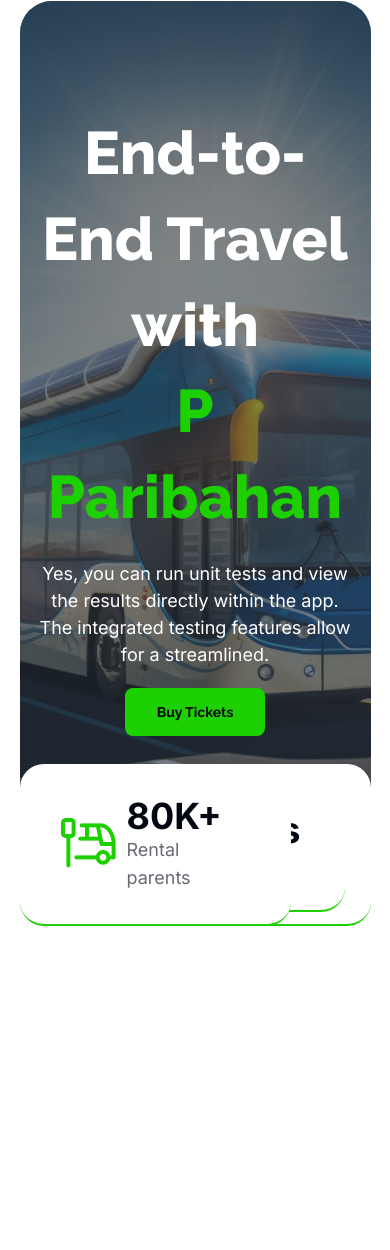
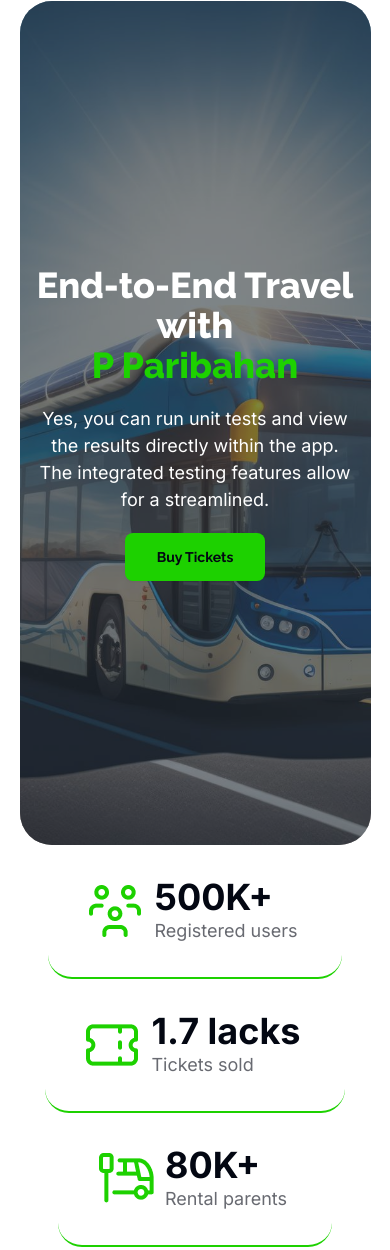
Before and after one commit to ahmadtnvir/Smart-Ticketing, a plain HTML site: page index.html in a window 390 px wide. Shown: the part 159-1409 px from the top of the page. Before the commit the page ends 1085 px from the top, so only its background shows below. Drawn offline with nearby package versions, Linux system fonts and the light colour scheme.

Commit message:
Updated banner section and responsive it for mobile

```diff
--- a/index.html
+++ b/index.html
@@ -102,7 +102,7 @@
         </div>
       </section>
 
-      <!-- !>>>>>>>>>>>>>>>>>>>>>>>>>>>>>> Banner Section <<<<<<<<<<<<<<<<<<<<<<<<<<<< -->
+      <!-- !>>>>>>>>>>>>>>>>> Banner Section (Done With Responsive) <<<<<<<<<<<<<<<<<< -->
       <section class="w-[90%] mt-12 mb-7 mx-auto">
         <div class="relative">
           <div
@@ -113,7 +113,7 @@
             <div class="hero-content text-center text-neutral-content">
               <div class="max-w-3xl">
                 <h1
-                  class="mb-5 raleway-font text-6xl font-extrabold leading-[86px]"
+                  class="mb-5 raleway-font text-4xl lg:text-6xl font-extrabold leading-10 lg:leading-[86px]"
                 >
                   <span class="text-[#FFF]">End-to-End Travel with</span><br />
                   <span class="text-[#1DD100]">P Paribahan</span>
@@ -132,37 +132,42 @@
             </div>
           </div>
           <div>
-            <div class="flex justify-around items-center">
+            <div class="flex flex-col lg:flex-row justify-around items-center">
               <div
-              class="flex gap-2 justify-around items-center bg-[#FFF] border-b-2 rounded-[24px] border-[#1DD100] py-[32px] pl-[35px] pr-[45px] absolute bottom--3 left-20"
+                class="flex gap-2 justify-around items-center bg-[#FFF] border-b-2 rounded-[24px] border-[#1DD100] py-[32px] pl-[35px] pr-[45px] lg:absolute lg:bottom--3 lg:left-20"
               >
                 <img src="./images/people.png" alt="" />
                 <span>
                   <h3 class="inter-bold text-4xl text-[#030712]">500K+</h3>
-                <p class="inter-font text-lg text-[#03071299]">Registered users</p>
+                  <p class="inter-font text-lg text-[#03071299]">
+                    Registered users
+                  </p>
                 </span>
               </div>
               <div
-              class="flex gap-2 justify-around items-center bg-[#FFF] border-b-2 rounded-[24px] border-[#1DD100] py-[32px] pl-[35px] pr-[45px] absolute bottom--3"
+                class="flex gap-2 justify-around items-center bg-[#FFF] border-b-2 rounded-[24px] border-[#1DD100] py-[32px] pl-[35px] pr-[45px] lg:absolute lg:bottom--3"
               >
                 <img src="./images/ticket-cupon.png" alt="" />
                 <span>
                   <h3 class="inter-bold text-4xl text-[#030712]">1.7 lacks</h3>
-                <p class="inter-font text-lg text-[#03071299]">Tickets sold</p>
+                  <p class="inter-font text-lg text-[#03071299]">
+                    Tickets sold
+                  </p>
                 </span>
               </div>
               <div
-              class="flex gap-2 justify-around items-center bg-[#FFF] border-b-2 rounded-[24px] border-[#1DD100] py-[32px] pl-[35px] pr-[45px] absolute bottom--3 right-20"
+                class="flex gap-2 justify-around items-center bg-[#FFF] border-b-2 rounded-[24px] border-[#1DD100] py-[32px] pl-[35px] pr-[45px] lg:absolute lg:bottom--3 lg:right-20"
               >
                 <img src="./images/stoppage.png" alt="" />
                 <span>
                   <h3 class="inter-bold text-4xl text-[#030712]">80K+</h3>
-                <p class="inter-font text-lg text-[#03071299]">Rental parents</p>
+                  <p class="inter-font text-lg text-[#03071299]">
+                    Rental parents
+                  </p>
                 </span>
               </div>
             </div>
           </div>
-
         </div>
       </section>
     </header>
```
Lines whose indentation alone changed are shown as unchanged.
